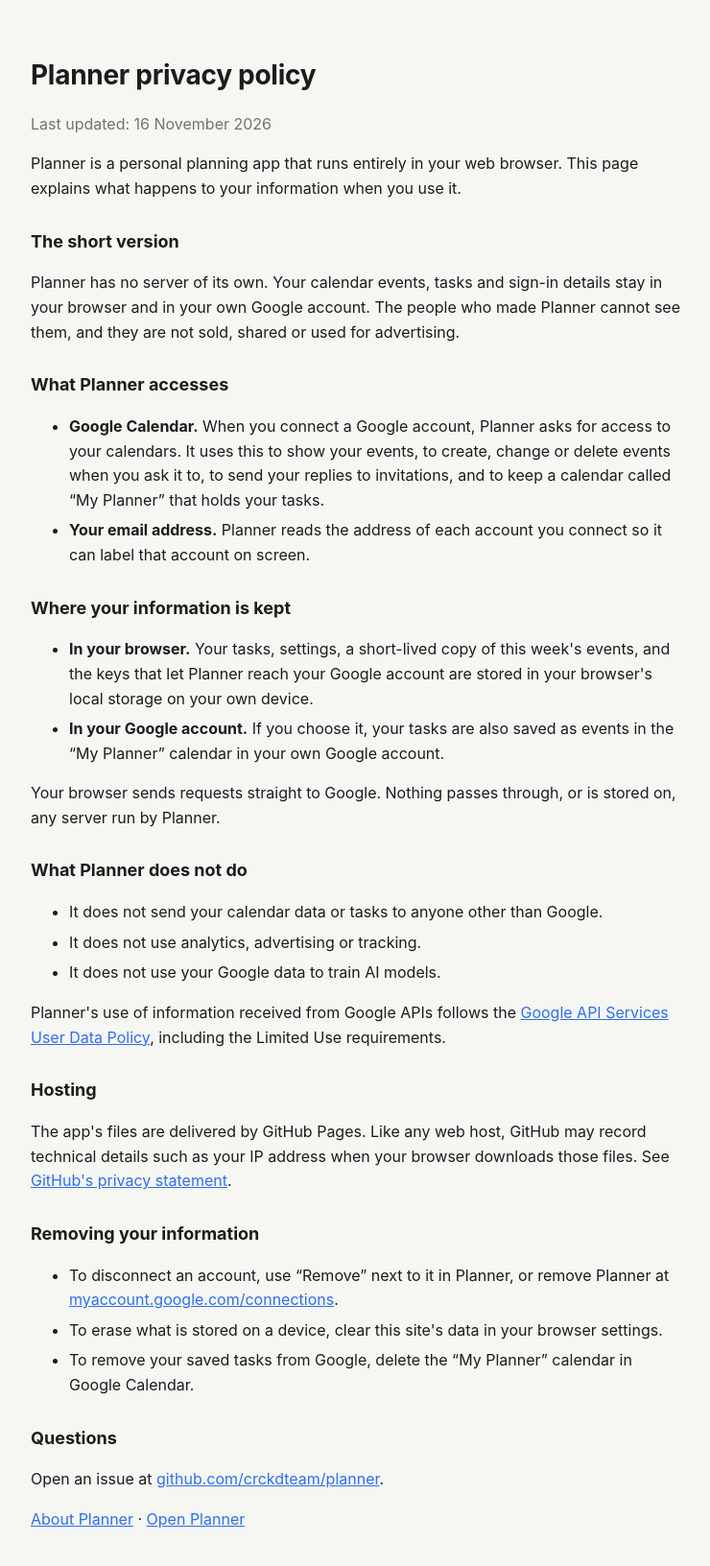
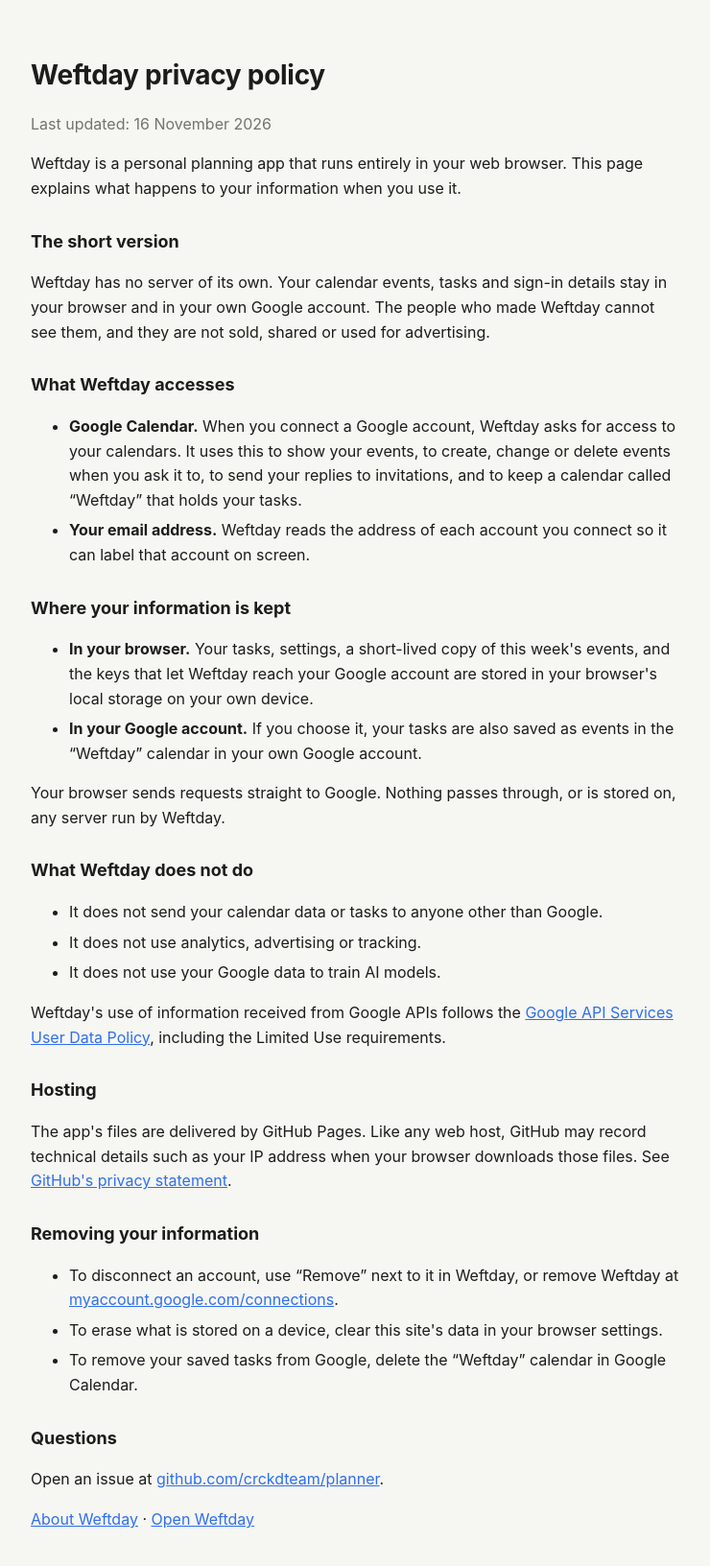
Before and after one commit to crckdteam/weftday, a plain HTML site: page public/privacy.html in a window 1280 px wide. Shown: the whole page at 96% size, without its empty margins (268-1008 px from the left). Drawn offline with Linux system fonts and the light colour scheme.

Commit message:
Rename the app to Weftday

```diff
--- a/public/privacy.html
+++ b/public/privacy.html
@@ -3,52 +3,52 @@
 <head>
 <meta charset="utf-8">
 <meta name="viewport" content="width=device-width, initial-scale=1">
-<title>Planner privacy policy</title>
+<title>Weftday privacy policy</title>
 <link rel="icon" href="icon.svg" type="image/svg+xml">
 <style>body{font:16px/1.6 -apple-system,BlinkMacSystemFont,"Segoe UI",Inter,Roboto,sans-serif;max-width:680px;margin:0 auto;padding:40px 20px 80px;color:#1c1c1a;background:#f6f6f3}h1{font-size:28px;letter-spacing:-.01em;margin:16px 0 4px}h2{font-size:18px;margin-top:28px}a{color:#2f6fed}.btn{display:inline-block;background:#2f6fed;color:#fff;text-decoration:none;font-weight:600;padding:10px 18px;border-radius:10px;margin-top:10px}.muted{color:#75736d}li{margin:6px 0}@media(prefers-color-scheme:dark){body{background:#161615;color:#ececea}a{color:#6b9bff}.muted{color:#9b9993}}</style>
 </head>
 <body>
-<h1>Planner privacy policy</h1>
+<h1>Weftday privacy policy</h1>
 <p class="muted">Last updated: 16 November 2026</p>
 
-<p>Planner is a personal planning app that runs entirely in your web browser. This page explains what happens to your information when you use it.</p>
+<p>Weftday is a personal planning app that runs entirely in your web browser. This page explains what happens to your information when you use it.</p>
 
 <h2>The short version</h2>
-<p>Planner has no server of its own. Your calendar events, tasks and sign-in details stay in your browser and in your own Google account. The people who made Planner cannot see them, and they are not sold, shared or used for advertising.</p>
+<p>Weftday has no server of its own. Your calendar events, tasks and sign-in details stay in your browser and in your own Google account. The people who made Weftday cannot see them, and they are not sold, shared or used for advertising.</p>
 
-<h2>What Planner accesses</h2>
+<h2>What Weftday accesses</h2>
 <ul>
-<li><b>Google Calendar.</b> When you connect a Google account, Planner asks for access to your calendars. It uses this to show your events, to create, change or delete events when you ask it to, to send your replies to invitations, and to keep a calendar called “My Planner” that holds your tasks.</li>
-<li><b>Your email address.</b> Planner reads the address of each account you connect so it can label that account on screen.</li>
+<li><b>Google Calendar.</b> When you connect a Google account, Weftday asks for access to your calendars. It uses this to show your events, to create, change or delete events when you ask it to, to send your replies to invitations, and to keep a calendar called “Weftday” that holds your tasks.</li>
+<li><b>Your email address.</b> Weftday reads the address of each account you connect so it can label that account on screen.</li>
 </ul>
 
 <h2>Where your information is kept</h2>
 <ul>
-<li><b>In your browser.</b> Your tasks, settings, a short-lived copy of this week's events, and the keys that let Planner reach your Google account are stored in your browser's local storage on your own device.</li>
-<li><b>In your Google account.</b> If you choose it, your tasks are also saved as events in the “My Planner” calendar in your own Google account.</li>
+<li><b>In your browser.</b> Your tasks, settings, a short-lived copy of this week's events, and the keys that let Weftday reach your Google account are stored in your browser's local storage on your own device.</li>
+<li><b>In your Google account.</b> If you choose it, your tasks are also saved as events in the “Weftday” calendar in your own Google account.</li>
 </ul>
-<p>Your browser sends requests straight to Google. Nothing passes through, or is stored on, any server run by Planner.</p>
+<p>Your browser sends requests straight to Google. Nothing passes through, or is stored on, any server run by Weftday.</p>
 
-<h2>What Planner does not do</h2>
+<h2>What Weftday does not do</h2>
 <ul>
 <li>It does not send your calendar data or tasks to anyone other than Google.</li>
 <li>It does not use analytics, advertising or tracking.</li>
 <li>It does not use your Google data to train AI models.</li>
 </ul>
-<p>Planner's use of information received from Google APIs follows the <a href="https://developers.google.com/terms/api-services-user-data-policy">Google API Services User Data Policy</a>, including the Limited Use requirements.</p>
+<p>Weftday's use of information received from Google APIs follows the <a href="https://developers.google.com/terms/api-services-user-data-policy">Google API Services User Data Policy</a>, including the Limited Use requirements.</p>
 
 <h2>Hosting</h2>
 <p>The app's files are delivered by GitHub Pages. Like any web host, GitHub may record technical details such as your IP address when your browser downloads those files. See <a href="https://docs.github.com/en/site-policy/privacy-policies/github-general-privacy-statement">GitHub's privacy statement</a>.</p>
 
 <h2>Removing your information</h2>
 <ul>
-<li>To disconnect an account, use “Remove” next to it in Planner, or remove Planner at <a href="https://myaccount.google.com/connections">myaccount.google.com/connections</a>.</li>
+<li>To disconnect an account, use “Remove” next to it in Weftday, or remove Weftday at <a href="https://myaccount.google.com/connections">myaccount.google.com/connections</a>.</li>
 <li>To erase what is stored on a device, clear this site's data in your browser settings.</li>
-<li>To remove your saved tasks from Google, delete the “My Planner” calendar in Google Calendar.</li>
+<li>To remove your saved tasks from Google, delete the “Weftday” calendar in Google Calendar.</li>
 </ul>
 
 <h2>Questions</h2>
 <p>Open an issue at <a href="https://github.com/crckdteam/planner/issues">github.com/crckdteam/planner</a>.</p>
-<p><a href="about.html">About Planner</a> · <a href="./">Open Planner</a></p>
+<p><a href="about.html">About Weftday</a> · <a href="./">Open Weftday</a></p>
 </body>
 </html>
--- a/public/sw.js
+++ b/public/sw.js
@@ -1,6 +1,6 @@
 // Keeps a copy of the app's own files so it still opens without a connection.
 // Always tries the network first, so updates show up straight away.
-const CACHE = 'planner-shell-v4';
+const CACHE = 'planner-shell-v5';
 const FILES = ['./', 'index.html', 'styles.css', 'app.js', 'google.js', 'store.js', 'util.js', 'qr.js', 'config.js', 'icon.svg', 'icon-180.png', 'icon-192.png', 'icon-512.png', 'manifest.webmanifest'];
 
 self.addEventListener('install', e => {
```
Also changed, not shown: public/about.html (+7 -7 lines), public/app.js (+7 -7 lines), public/google.js (+4 -4 lines), public/index.html (+3 -3 lines), test/mock-google.mjs (+1 -1 lines), public/manifest.webmanifest, 1 other file.
